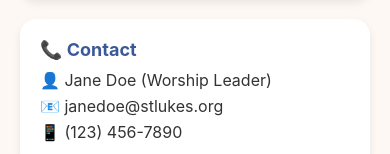
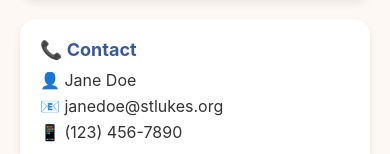
Before and after one commit to Akwasi-Addae/MusicianFinder, a React Native app: screen /ChurchInfo in a window 390 px wide. Shown: the part 461-615 px from the top of the page. Built offline with nearby package versions, Linux system fonts and the light colour scheme; what react-native-appwrite would draw is missing.

Commit message:
Update ChurchInfo.js

```diff
--- a/Screens/ChurchInfo.js
+++ b/Screens/ChurchInfo.js
@@ -20,12 +20,10 @@ const ChurchInfo = ({ route, navigation }) => {
     zip = '12208',
     city = 'Albany',
     contactName = 'Jane Doe',
-    contactRole = 'Worship Leader',
     contactEmail = 'janedoe@stlukes.org',
     contactPhone = '(123) 456-7890',
     gigDate = 'Sunday, April 20',
     gigTime = '10:30 AM',
-    gigType = 'Sunday Worship',
     instruments = 'Keyboard, Vocalist',
     pay = '$100',
     details = "Lorem ipsum"
@@ -105,7 +103,7 @@ const ChurchInfo = ({ route, navigation }) => {
       {/* Contact Info */}
       <View style={styles.card}>
         <Text style={styles.heading}>📞 Contact</Text>
-        <Text style={styles.item}>👤 {contactName} ({contactRole})</Text>
+        <Text style={styles.item}>👤 {contactName} </Text>
         <Text style={styles.item}>📧 {contactEmail}</Text>
         <Text style={styles.item}>📱 {formatPhoneNumber(contactPhone)}</Text>
       </View>
@@ -140,7 +138,7 @@ const ChurchInfo = ({ route, navigation }) => {
             <Text style={styles.optionButtonText}>📞 Call</Text>
           </TouchableOpacity>
           <TouchableOpacity style={styles.optionButton} onPress={handleEmail}>
-            <Text style={styles.optionButtonText}>📧 Email</Text>
+            <Text style={styles.optionButtonText}>📧 {contactEmail}</Text>
           </TouchableOpacity>
         </Animated.View>
       )}
```
